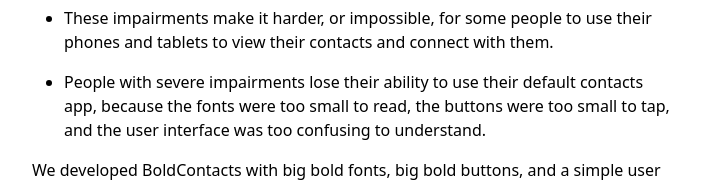
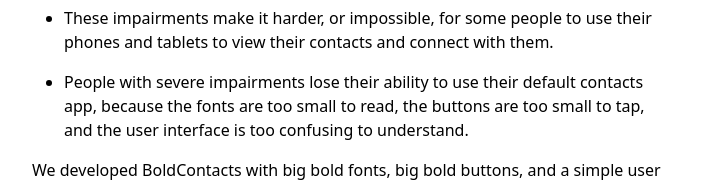
Before and after one commit to BoldContacts/boldcontacts-site-as-sveltekit, a SvelteKit app: page /digital-inclusion in a window 1280 px wide. Shown: the part 2367-2553 px from the top of the page, without its empty margins (288-990 px from the left). Built offline with nearby package versions, Linux system fonts and the light colour scheme.

Commit message:
Rephrase to present

```diff
--- a/src/routes/digital-inclusion/+page.svelte
+++ b/src/routes/digital-inclusion/+page.svelte
@@ -56,7 +56,7 @@
 
     <li>These impairments make it harder, or impossible, for some people to use their phones and tablets to view their contacts and connect with them.</li>
 
-    <li>People with severe impairments lose their ability to use their default contacts app, because the fonts were too small to read, the buttons were too small to tap, and the user interface was too confusing to understand.</li>
+    <li>People with severe impairments lose their ability to use their default contacts app, because the fonts are too small to read, the buttons are too small to tap, and the user interface is too confusing to understand.</li>
 
 </ul>
 
```
